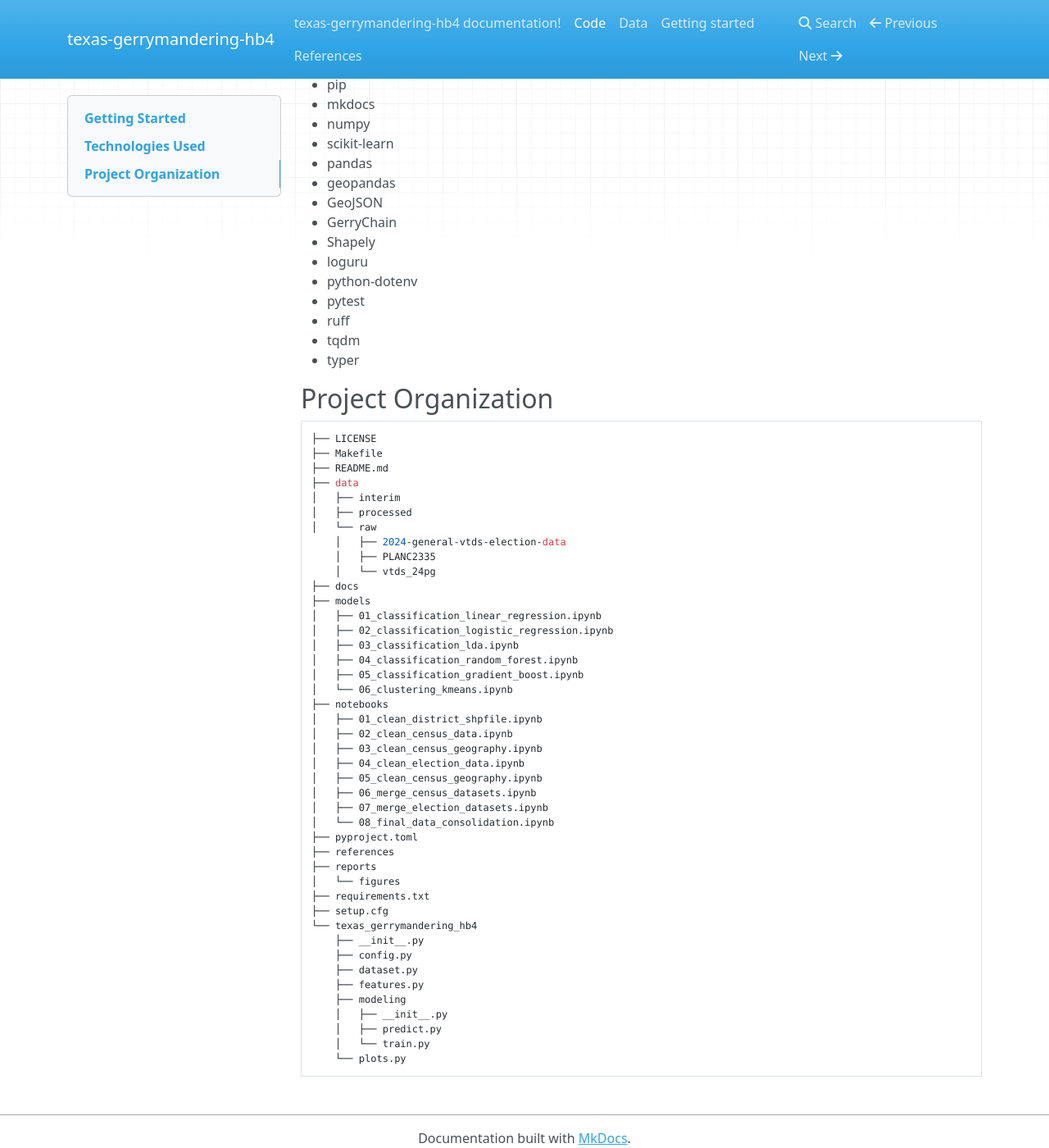
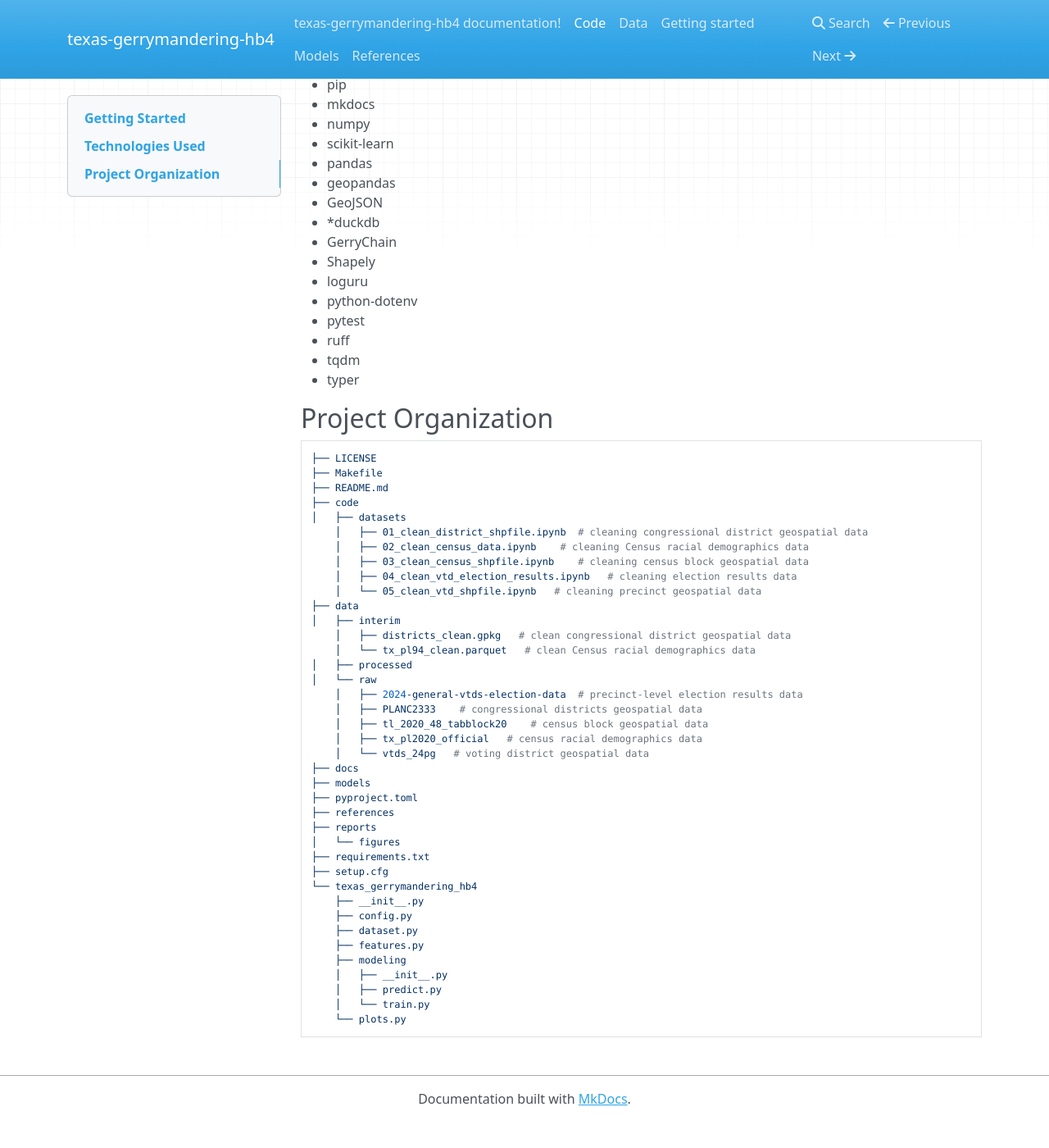
Before and after one commit to algorithmicprogrammer/texas-gerrymandering-hb4, an MkDocs documentation site: the page built from docs/docs/code.md, in a window 1280 px wide and 1400 px high, scrolled down 707 px. Shown: the whole window at 82% size. Built offline with MkDocs 1.6.1, drawn with Linux system fonts in a browser that asks for light colours; nearby versions of some CDN libraries; after the commit the page ends 2075 px from its top, so only the background shows below that.

Commit message:
docs: update project structure in code docs

```diff
--- a/docs/docs/code.md
+++ b/docs/docs/code.md
@@ -40,6 +40,7 @@ pytests test
 * pandas
 * geopandas
 * GeoJSON
+* *duckdb
 * GerryChain
 * Shapely
 * loguru
@@ -54,30 +55,26 @@ pytests test
 ├── LICENSE
 ├── Makefile
 ├── README.md
+├── code
+│   ├── datasets
+    │   ├── 01_clean_district_shpfile.ipynb  # cleaning congressional district geospatial data
+    │   ├── 02_clean_census_data.ipynb    # cleaning Census racial demographics data
+    │   ├── 03_clean_census_shpfile.ipynb    # cleaning census block geospatial data
+    │   ├── 04_clean_vtd_election_results.ipynb   # cleaning election results data
+    │   └── 05_clean_vtd_shpfile.ipynb   # cleaning precinct geospatial data
 ├── data
 │   ├── interim
+    │   ├── districts_clean.gpkg   # clean congressional district geospatial data
+    │   └── tx_pl94_clean.parquet   # clean Census racial demographics data
 │   ├── processed
 │   └── raw
-    │   ├── 2024-general-vtds-election-data
-    │   ├── PLANC2335
-    │   └── vtds_24pg
+    │   ├── 2024-general-vtds-election-data  # precinct-level election results data
+    │   ├── PLANC2333    # congressional districts geospatial data
+    │   ├── tl_2020_48_tabblock20    # census block geospatial data
+    │   ├── tx_pl2020_official   # census racial demographics data
+    │   └── vtds_24pg   # voting district geospatial data
 ├── docs
 ├── models
-│   ├── 01_classification_linear_regression.ipynb
-│   ├── 02_classification_logistic_regression.ipynb
-│   ├── 03_classification_lda.ipynb
-│   ├── 04_classification_random_forest.ipynb
-│   ├── 05_classification_gradient_boost.ipynb
-│   └── 06_clustering_kmeans.ipynb
-├── notebooks
-│   ├── 01_clean_district_shpfile.ipynb
-│   ├── 02_clean_census_data.ipynb
-│   ├── 03_clean_census_geography.ipynb
-│   ├── 04_clean_election_data.ipynb
-│   ├── 05_clean_census_geography.ipynb
-│   ├── 06_merge_census_datasets.ipynb
-│   ├── 07_merge_election_datasets.ipynb
-│   └── 08_final_data_consolidation.ipynb
 ├── pyproject.toml
 ├── references
 ├── reports
```
Also changed, not shown: docs/docs/models.md (added).
